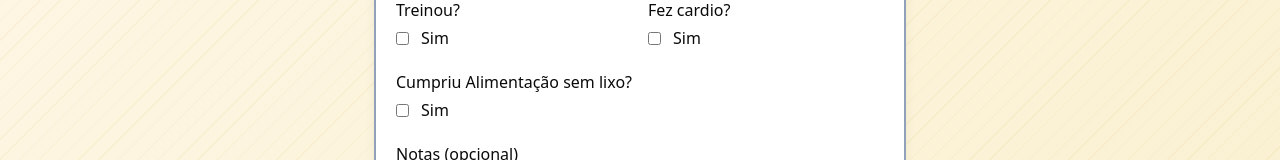
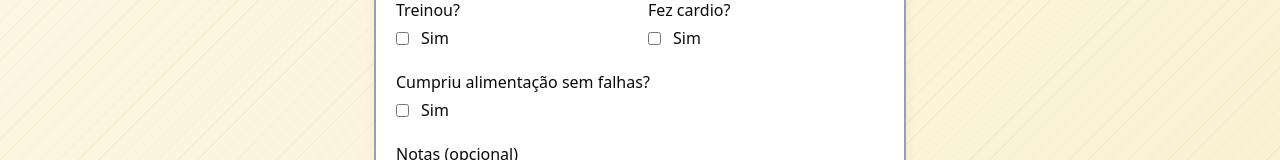
Before and after one commit to MaisAttivo/mais-attivo-app, a Next.js app: page /daily in a window 1280 px wide. Shown: the part 554-714 px from the top of the page. Built offline with nearby package versions, Linux system fonts and the light colour scheme; no server answers; the database is empty; sample sign-in values are in the browser's storage.

Commit message:
Update label text to 'Cumpriu alimentação sem falhas?'
cgen-c71045dcf192429f90a5b2fe4e66372f

```diff
--- a/app/daily/page.tsx
+++ b/app/daily/page.tsx
@@ -311,7 +311,7 @@ export default function DailyPage() {
         </div>
 
         <div>
-          <label className="block font-medium mb-1">Cumpriu Alimentação sem lixo?</label>
+          <label className="block font-medium mb-1">Cumpriu alimentação sem falhas?</label>
           <div className="flex items-center gap-3">
             <input
               id="food100"
```
